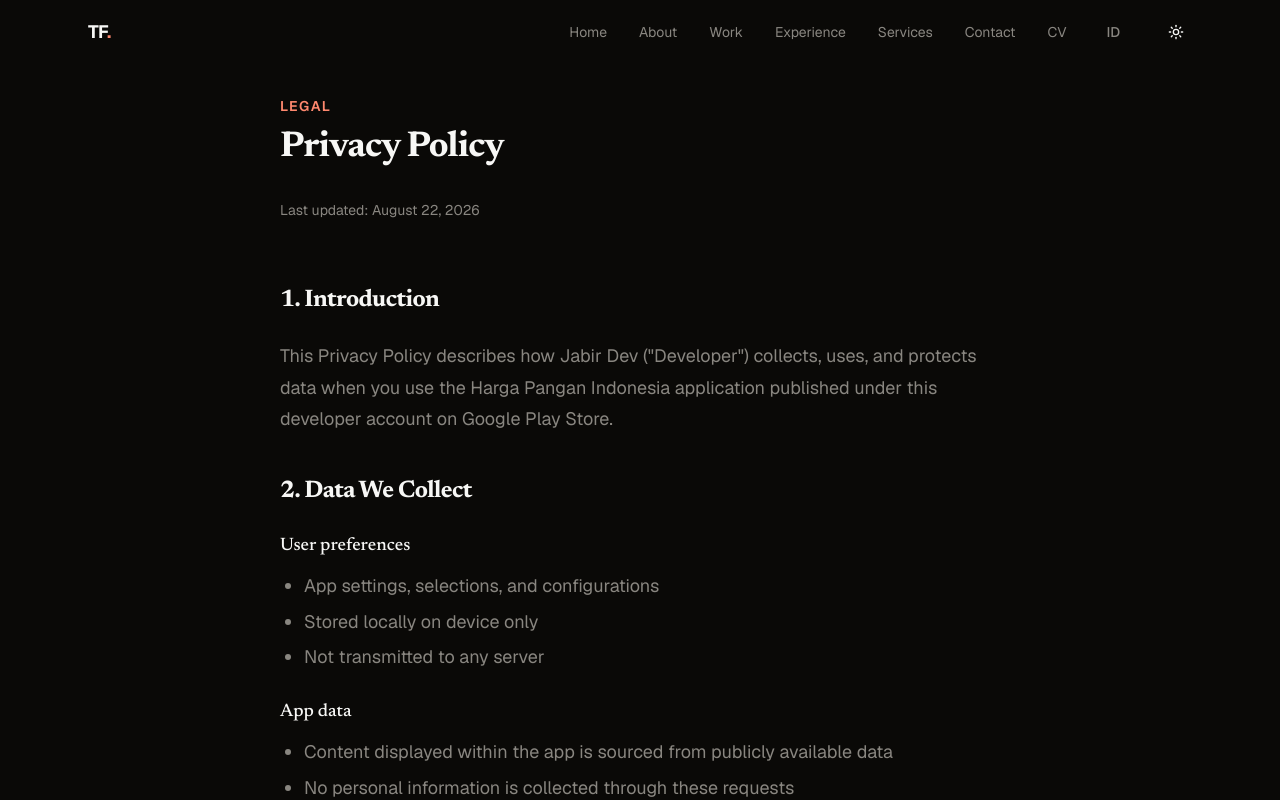
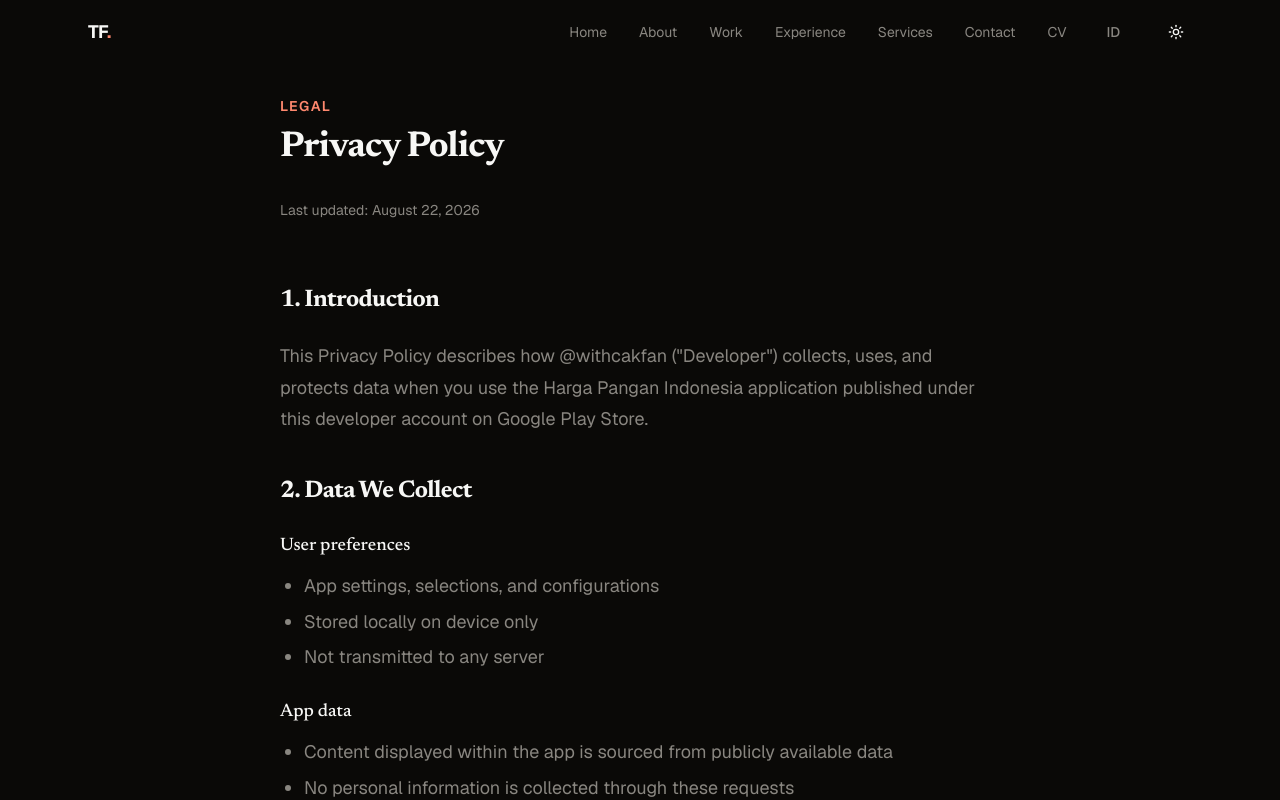
Before and after one commit to cakfan/cakfan.github.io, a Next.js app: page /privacy-policy in a window 1280 px wide. Shown: the top 800 px of the page. Built offline with nearby package versions, Linux system fonts and the light colour scheme.

Commit message:
chore: update developer name to @withcakfan di privacy policy

```diff
--- a/src/components/pages/privacy-policy-page-content.tsx
+++ b/src/components/pages/privacy-policy-page-content.tsx
@@ -32,7 +32,7 @@ export default function PrivacyPolicyPageContent() {
             1. Introduction
           </h2>
           <p>
-            This Privacy Policy describes how Jabir Dev (&quot;Developer&quot;)
+            This Privacy Policy describes how @withcakfan (&quot;Developer&quot;)
             collects, uses, and protects data when you use the Harga Pangan
             Indonesia application published under this developer account on
             Google Play Store.
```
